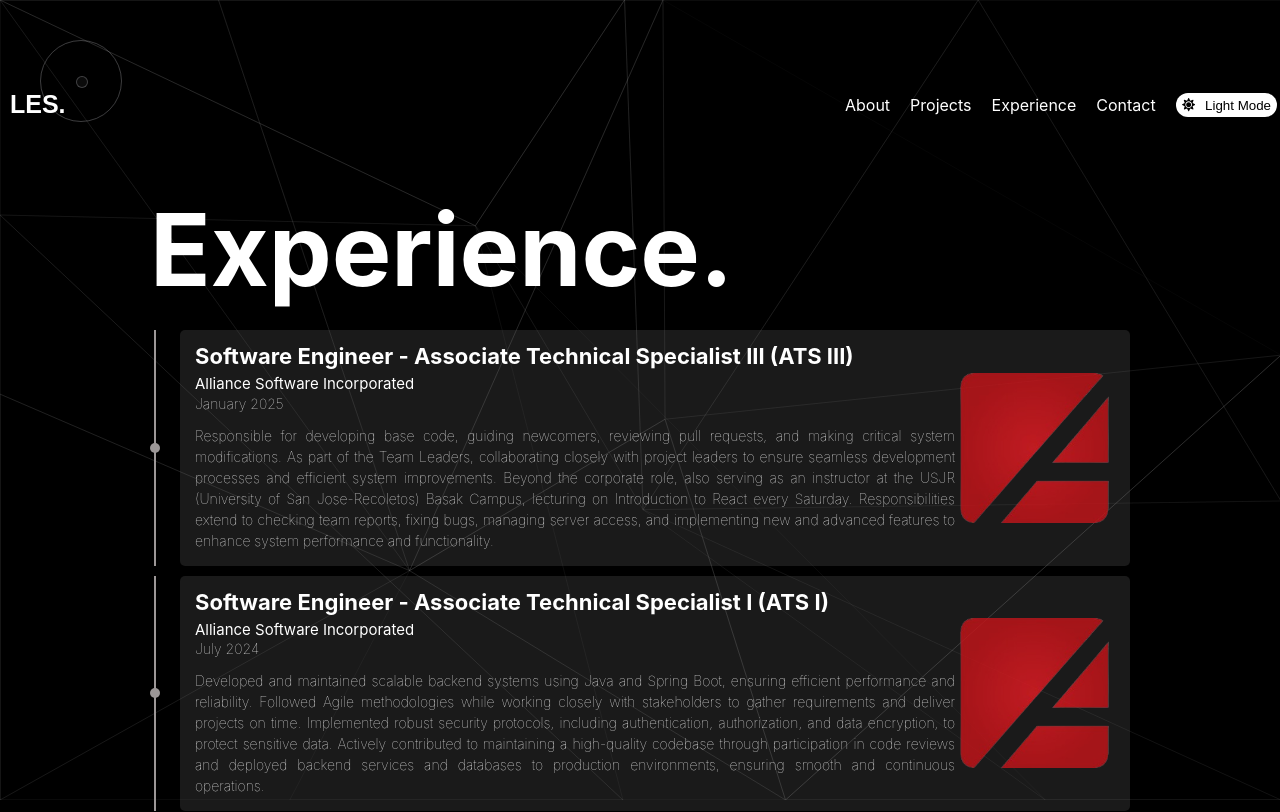
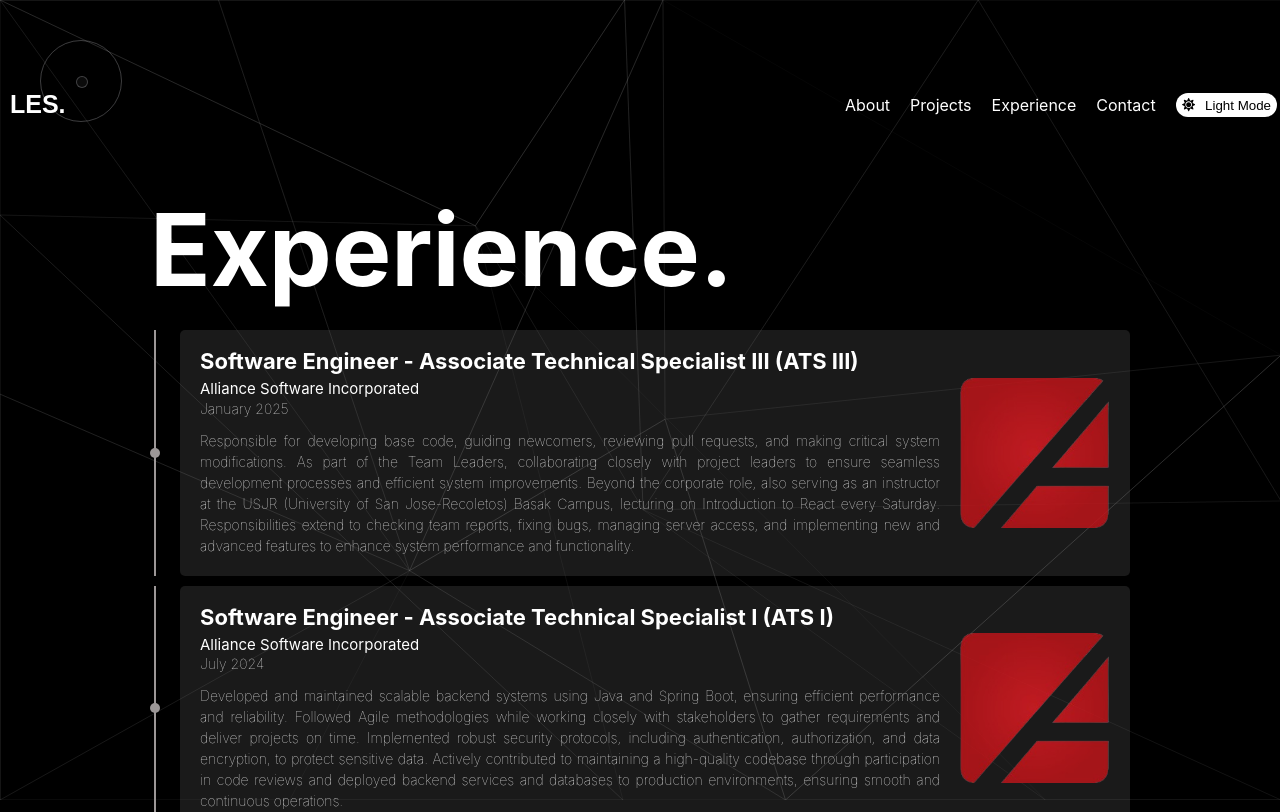
Before and after one commit to dan2xsanz/my-portfolio, a React (Vite) app: page /experience in a window 1280 px wide. Shown: the top 812 px of the page. Built offline with nearby package versions, Linux system fonts and the light colour scheme.

Commit message:
fix padding right

```diff
--- a/src/common/experience-details/experience-details.css
+++ b/src/common/experience-details/experience-details.css
@@ -21,7 +21,8 @@
 }
 
 .experience-details-description-container-style {
-  padding: 5px;
+  padding: 10px;
+  padding-right: 20px;
   display: grid;
   flex-direction: row;
 }
```
